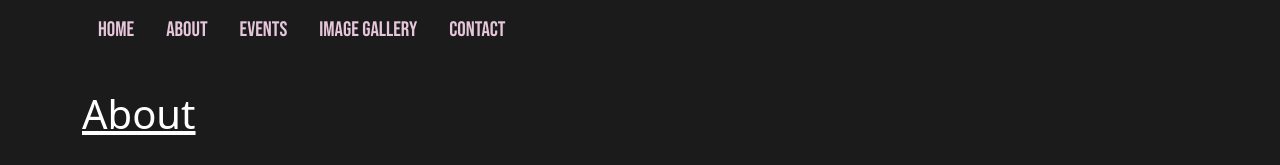
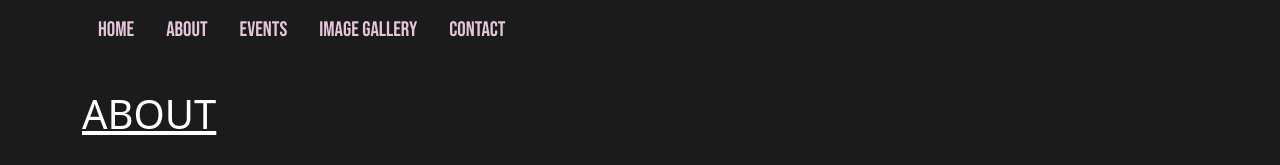
Before and after one commit to LuciaFH/final-project, a plain HTML site: page website/about.html in a window 1280 px wide. Shown: the top 165 px of the page. Drawn offline with nearby package versions, Linux system fonts and the light colour scheme; a web font is replaced by a local one.

Commit message:
Update about.html

```diff
--- a/website/about.html
+++ b/website/about.html
@@ -25,7 +25,7 @@
                 </ul>
             </div>
     <div>
-        <h1 class=aboutHeader>About</h1>
+        <h1 class=aboutHeader>ABOUT</h1>
     </div>
 
     <div>
```
